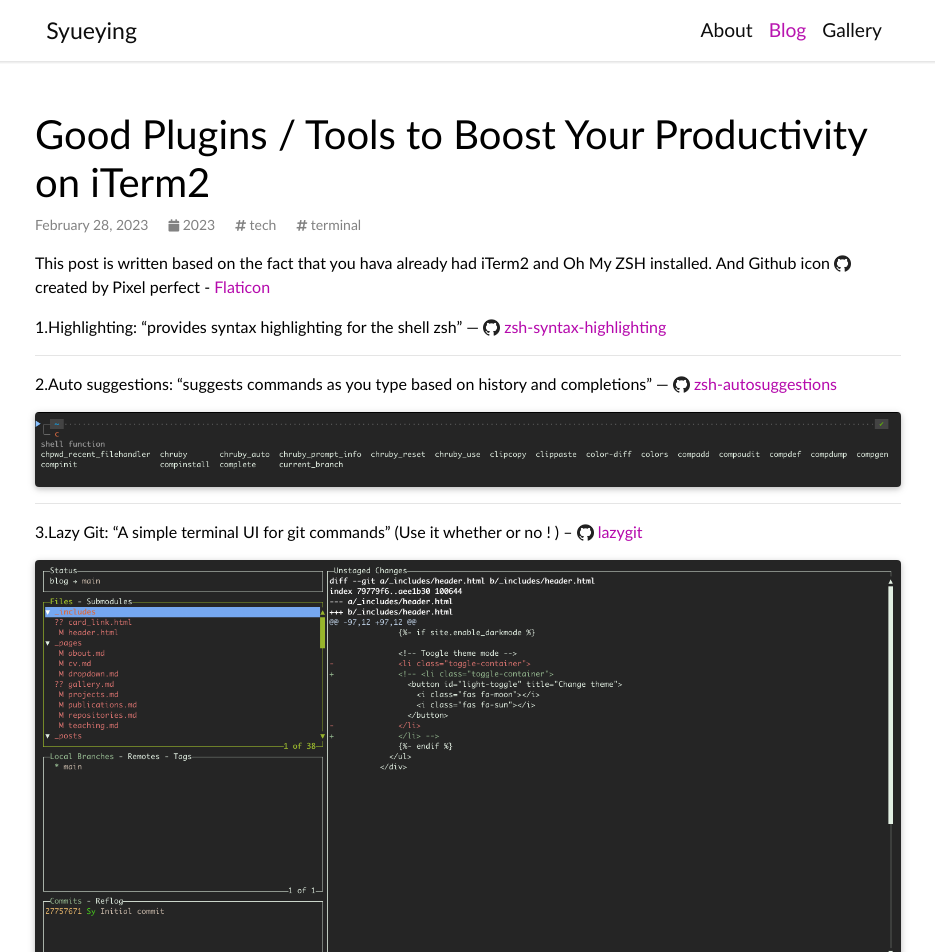
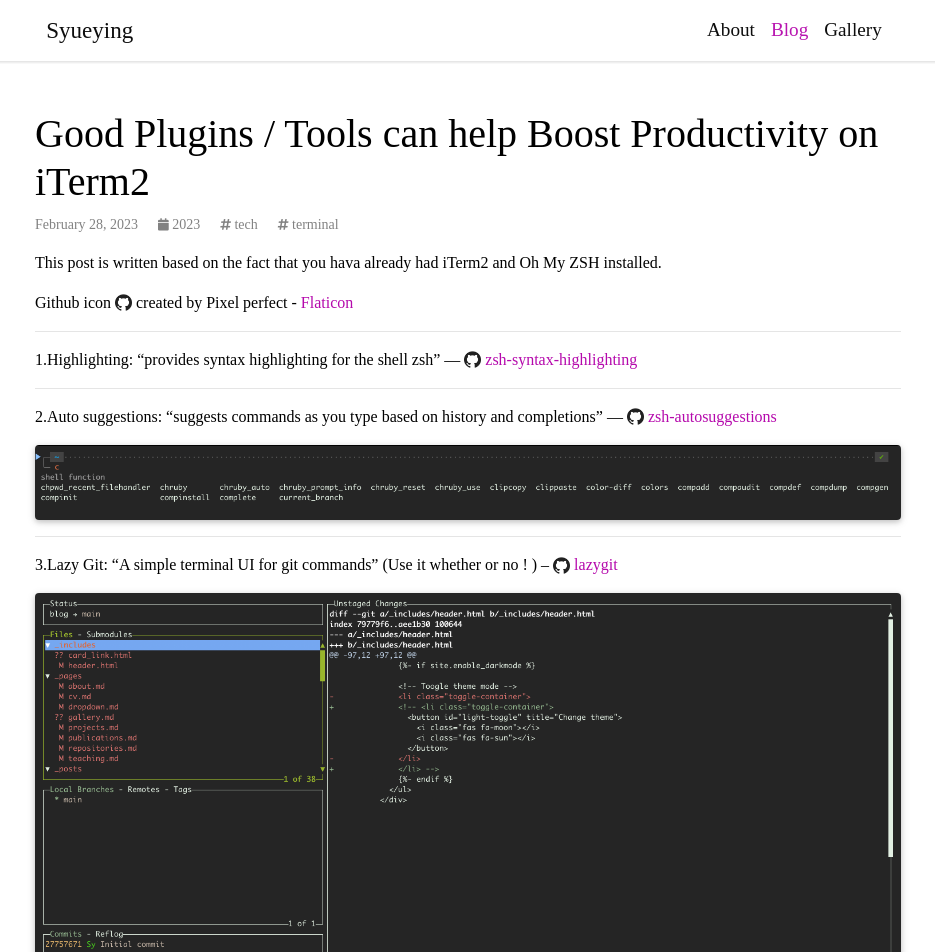
Before and after one commit to Syueying/Syueying.github.io, a Jekyll site: the page built from _posts/2023-02-28-iterm2-pulgins-tools.md, in a window 1280 px wide and 1400 px high. Shown: the top 952 px of the window, without its empty margins (172-1107 px from the left). Built offline with Jekyll 4.4.1, drawn with Linux system fonts in a browser that asks for light colours; comment, search, counter and statistics services are not loaded; a style sheet for code colours, icons or effects is not loaded.

Commit message:
set font & clear About & minor modification on post

```diff
--- a/_posts/2023-02-28-iterm2-pulgins-tools.md
+++ b/_posts/2023-02-28-iterm2-pulgins-tools.md
@@ -1,13 +1,17 @@
 ---
 layout: post
-title: Good Plugins / Tools to Boost Your Productivity on iTerm2
+title: Good Plugins / Tools can help Boost Productivity on iTerm2
 date: 2023-02-28
 description: lazygit, navigator, autosuggestions and so on ...
 tags: tech terminal
 coverImage: ../assets/img/2023/02/28/screenshot_autosuggestions.png
 ---
 
-This post is written based on the fact that you hava already had iTerm2 and Oh My ZSH installed. And Github icon <img src="/assets/img/github.png" alt="github icon" style="width:17px;height:20px;padding-bottom:3px"> created by Pixel perfect - <a href="https://www.flaticon.com/free-icons/github" title="github icons"> Flaticon</a>
+This post is written based on the fact that you hava already had iTerm2 and Oh My ZSH installed.
+
+Github icon <img src="/assets/img/github.png" alt="github icon" style="width:17px;height:20px;padding-bottom:3px"> created by Pixel perfect - <a href="https://www.flaticon.com/free-icons/github" title="github icons"> Flaticon</a>
+
+---
 
 1.Highlighting: "provides syntax highlighting for the shell zsh" --- <img src="/assets/img/github.png" alt="github icon" style="width:17px;height:20px;padding-bottom:3px"> <a href="https://github.com/zsh-users/zsh-syntax-highlighting">zsh-syntax-highlighting</a>
 
--- a/_sass/_base.scss
+++ b/_sass/_base.scss
@@ -6,7 +6,7 @@
 
 p, h1, h2, h3, h4, h5, h6, em, div, li, span, strong {
   color: var(--global-text-color);
-  font-family:'Gill Sans', 'Gill Sans MT', Calibri, 'Trebuchet MS', sans-serif;
+  font-family: 'Times New Roman', Times, serif;
 }
 
 hr {
```
Also changed, not shown: _pages/about.md (+2 -2 lines).
